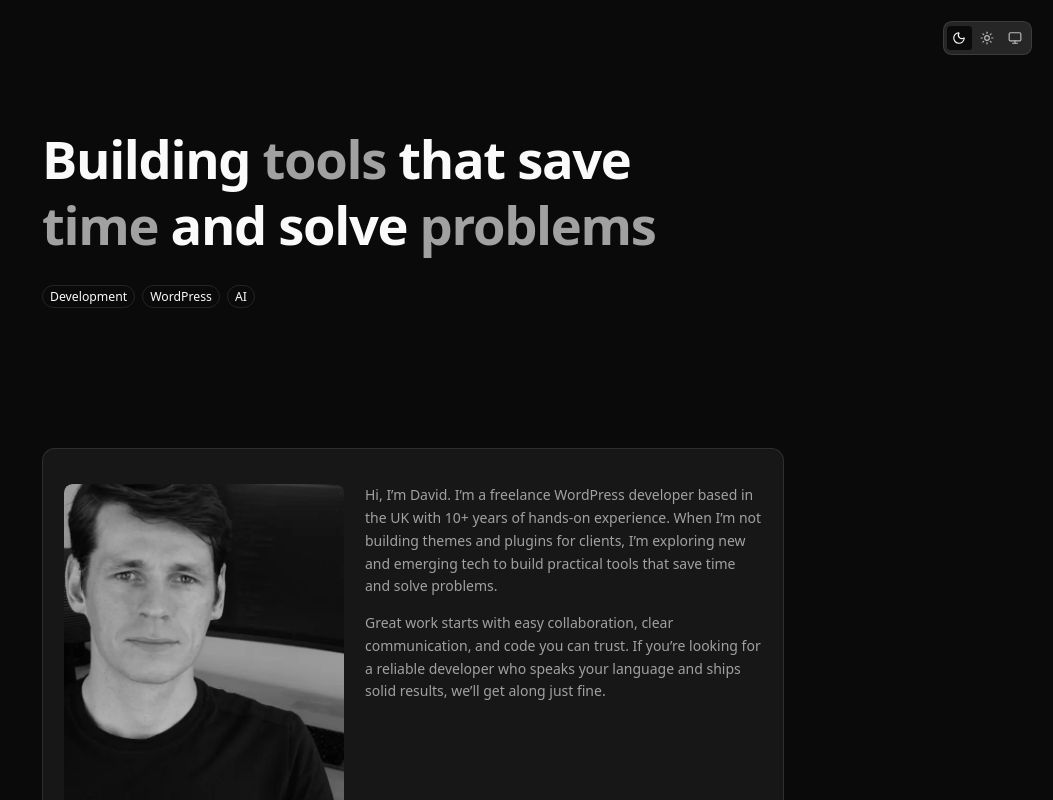
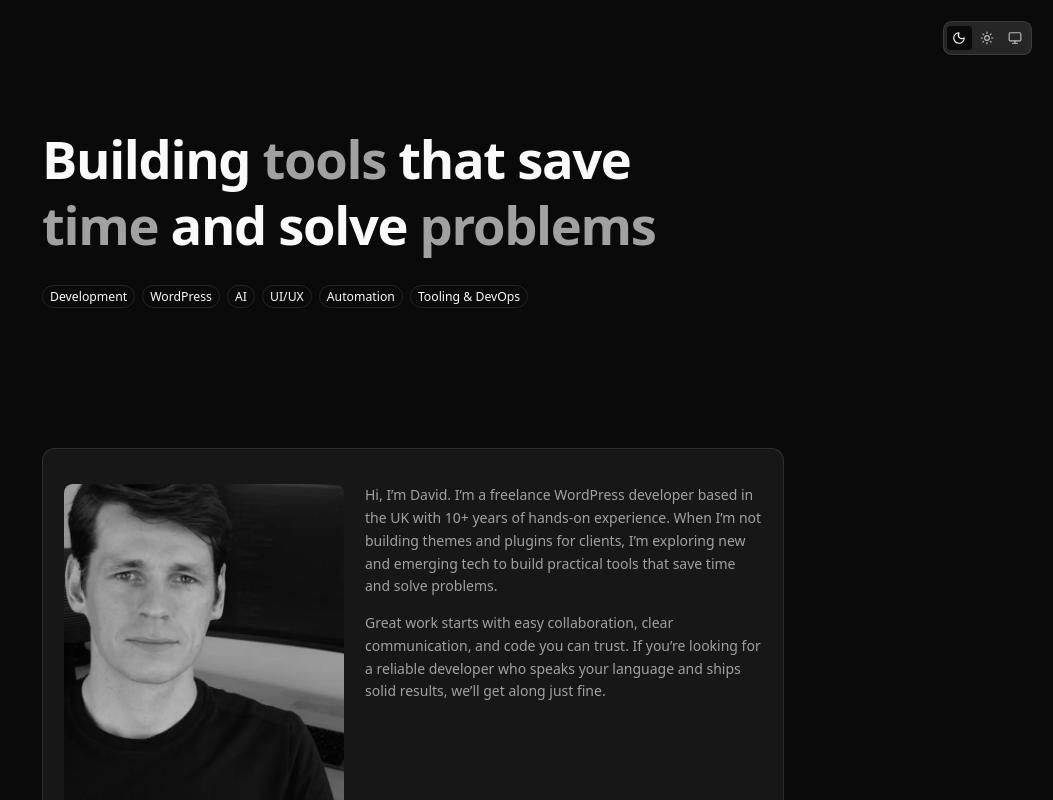
Before and after one commit to davidosull/osull-io, a Next.js app: page / in a window 1280 px wide. Shown: the top 800 px of the page, without its empty margins (227-1280 px from the left). Built offline with nearby package versions, Linux system fonts and the light colour scheme.

Commit message:
style, layout and contnet updates

```diff
--- a/components/hero-section.tsx
+++ b/components/hero-section.tsx
@@ -1,7 +1,14 @@
 import { Badge } from '@/components/ui/badge';
 
 export function HeroSection() {
-  const skills = ['Development', 'WordPress', 'AI'];
+  const skills = [
+    'Development',
+    'WordPress',
+    'AI',
+    'UI/UX',
+    'Automation',
+    'Tooling & DevOps',
+  ];
 
   return (
     <section className='pt-24 pb-16 space-y-6 sm:space-y-8'>
```
